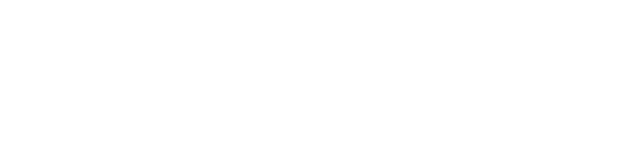
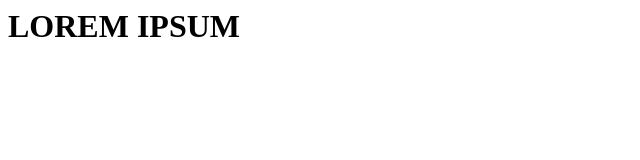
Before and after one commit to rianhadiutama/Praktikum-Implementasi-Perangkat-Lunak, a plain HTML site: page index.html in a window 1280 px wide. Shown: the whole page, without its empty margins (0-640 px from the left). Drawn offline with Linux system fonts and the light colour scheme.

```diff
--- a/index.html
+++ b/index.html
@@ -1,3 +1,10 @@
 <html>
-
+    <head>
+        <title>HELLO SOURCETREE</title>
+    </head>
+    <body>
+        <h1>
+            LOREM IPSUM
+        </h1>
+    </body>
 </html>
```
